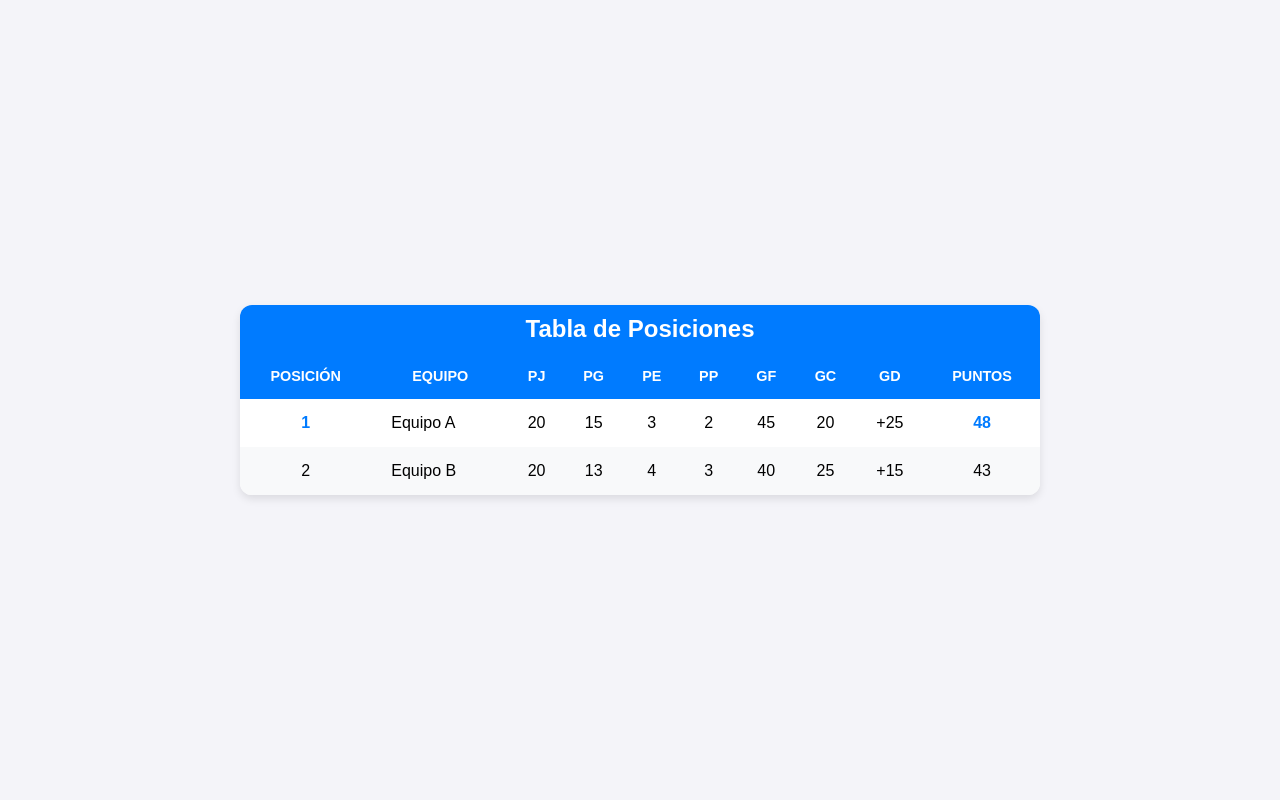
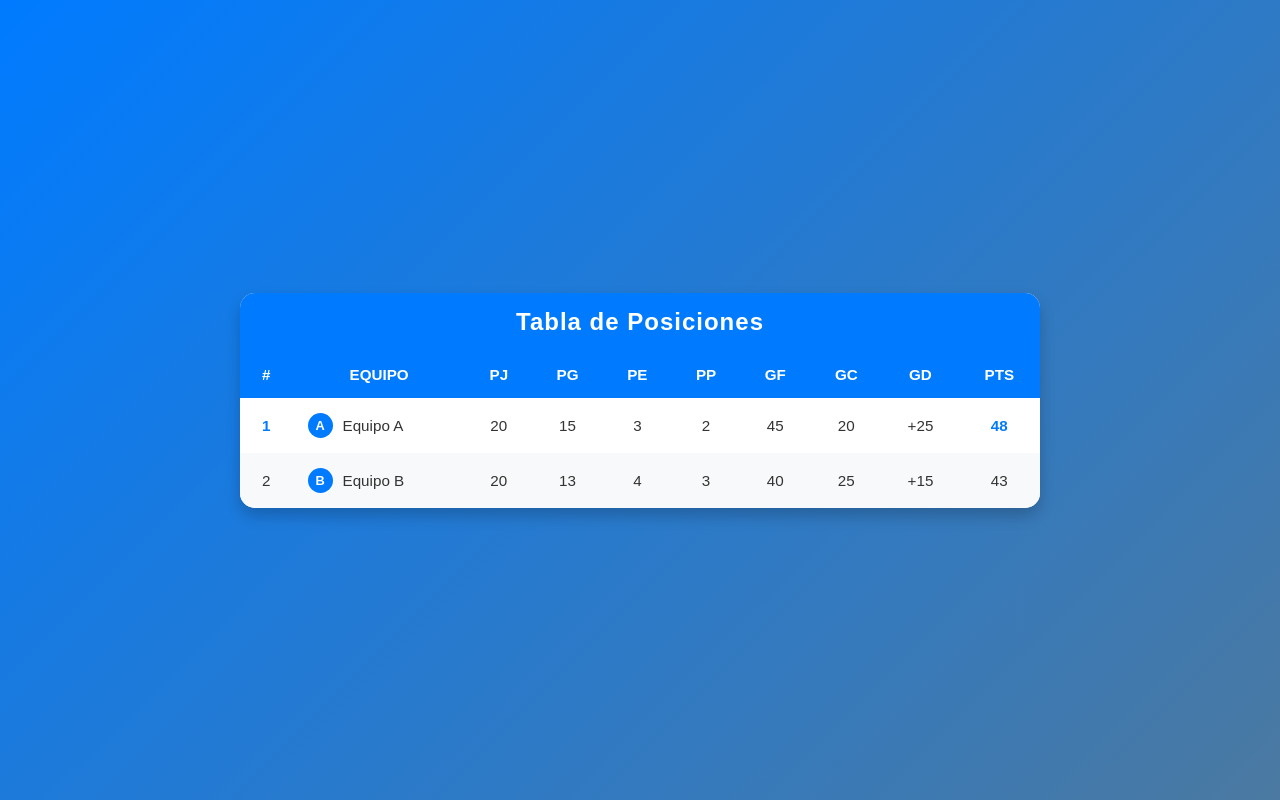
Before and after one commit to pibecrisbot/tabla-futbol, a plain HTML site: page index.html in a window 1280 px wide. Drawn offline with Linux system fonts and the light colour scheme.

Commit message:
Update index.html

```diff
--- a/index.html
+++ b/index.html
@@ -5,31 +5,47 @@
   <meta name="viewport" content="width=device-width, initial-scale=1.0">
   <title>Tabla de Posiciones</title>
   <style>
+    /* Estilo general */
     body {
-      font-family: Arial, sans-serif;
+      font-family: 'Poppins', sans-serif;
+      background: linear-gradient(135deg, #007bff, #4b79a1);
       display: flex;
       justify-content: center;
       align-items: center;
       height: 100vh;
-      background-color: #f4f4f9;
       margin: 0;
     }
 
     .table-container {
       width: 90%;
       max-width: 800px;
-      background-color: #fff;
-      border-radius: 12px;
-      box-shadow: 0 4px 8px rgba(0, 0, 0, 0.1);
+      background: #fff;
+      border-radius: 15px;
+      box-shadow: 0 8px 15px rgba(0, 0, 0, 0.2);
       overflow: hidden;
+      animation: fadeIn 1s ease-in-out;
+    }
+
+    @keyframes fadeIn {
+      from {
+        opacity: 0;
+        transform: translateY(-10px);
+      }
+      to {
+        opacity: 1;
+        transform: translateY(0);
+      }
     }
 
     h2 {
       text-align: center;
-      background-color: #007bff;
+      background: #007bff;
       color: white;
-      padding: 10px 0;
+      padding: 15px 0;
       margin: 0;
+      font-size: 1.5rem;
+      letter-spacing: 1px;
+      box-shadow: 0 4px 8px rgba(0, 0, 0, 0.1);
     }
 
     table {
@@ -39,14 +55,14 @@
     }
 
     th, td {
-      padding: 15px 10px;
+      padding: 15px;
+      font-size: 0.95rem;
     }
 
     th {
       background-color: #007bff;
-      color: #fff;
+      color: white;
       text-transform: uppercase;
-      font-size: 0.9em;
     }
 
     tr:nth-child(even) {
@@ -54,8 +70,14 @@
     }
 
     tr:hover {
-      background-color: #e9ecef;
+      background-color: #e0f3ff;
       cursor: pointer;
+      transform: scale(1.01);
+      transition: transform 0.3s ease-in-out;
+    }
+
+    td {
+      color: #333;
     }
 
     .highlight {
@@ -64,8 +86,36 @@
     }
 
     .team-name {
+      display: flex;
+      align-items: center;
+      gap: 10px;
       text-align: left;
-      padding-left: 20px;
+      padding-left: 15px;
+    }
+
+    .team-icon {
+      width: 25px;
+      height: 25px;
+      border-radius: 50%;
+      background: #007bff;
+      color: white;
+      display: flex;
+      justify-content: center;
+      align-items: center;
+      font-size: 0.8rem;
+      font-weight: bold;
+    }
+
+    /* Responsividad */
+    @media (max-width: 768px) {
+      th, td {
+        font-size: 0.8rem;
+        padding: 10px;
+      }
+
+      h2 {
+        font-size: 1.2rem;
+      }
     }
   </style>
 </head>
@@ -76,7 +126,7 @@
   <table>
     <thead>
       <tr>
-        <th>Posición</th>
+        <th>#</th>
         <th>Equipo</th>
         <th>PJ</th>
         <th>PG</th>
@@ -85,13 +135,15 @@
         <th>GF</th>
         <th>GC</th>
         <th>GD</th>
-        <th>Puntos</th>
+        <th>Pts</th>
       </tr>
     </thead>
     <tbody>
       <tr>
         <td class="highlight">1</td>
-        <td class="team-name">Equipo A</td>
+        <td class="team-name">
+          <span class="team-icon">A</span> Equipo A
+        </td>
         <td>20</td>
         <td>15</td>
         <td>3</td>
@@ -103,7 +155,9 @@
       </tr>
       <tr>
         <td>2</td>
-        <td class="team-name">Equipo B</td>
+        <td class="team-name">
+          <span class="team-icon">B</span> Equipo B
+        </td>
         <td>20</td>
         <td>13</td>
         <td>4</td>
```
